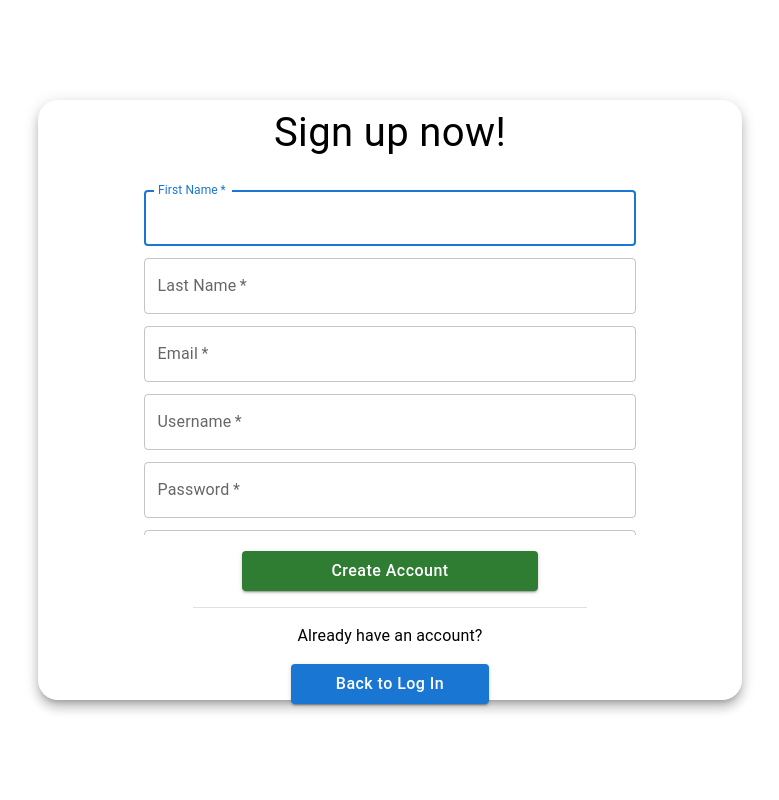
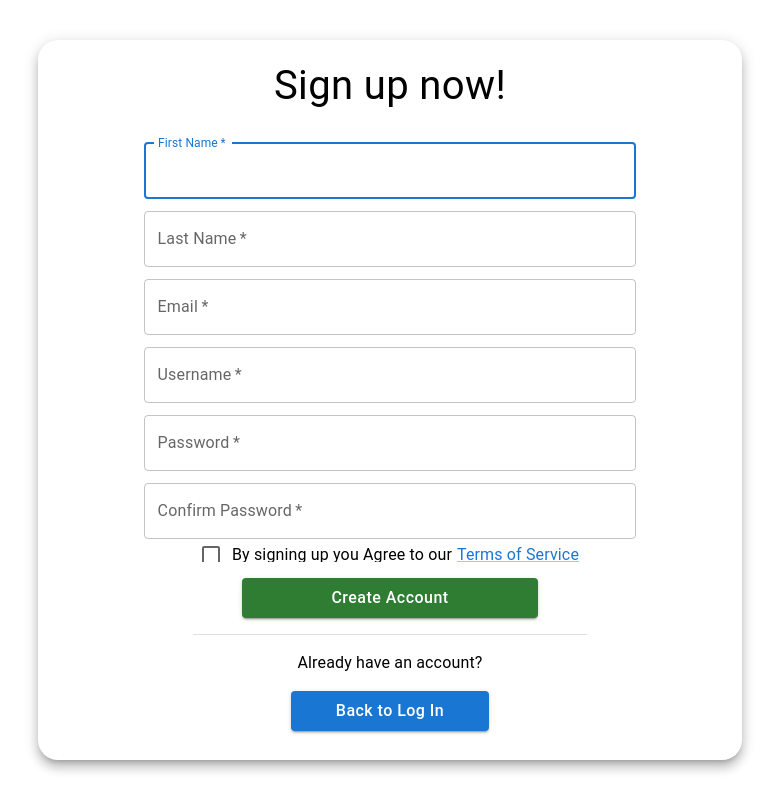
Before and after one commit to milesclark0/BoilerTalks_Frontend, a React (Vite) app: page /register in a window 1280 px wide. Shown: the whole page, without its empty margins (250-1029 px from the left). Built offline with nearby package versions, Linux system fonts and the light colour scheme.

Commit message:
ui fixes

```diff
--- a/src/pages/Register.tsx
+++ b/src/pages/Register.tsx
@@ -65,10 +65,9 @@ const Register = () => {
       setPasswordError(false)
     }
 
-    if (checked === false)
-    {
+    if (checked === false) {
+      setPolicyError(true)
       missing = true;
-      setPolicyError(true)
     }
 
     if (!missing) {
@@ -106,7 +105,7 @@ const Register = () => {
         sx={{
           backgroundColor: "white",
           boxShadow: 8,
-          height: "75%",
+          height: "90%",
           width: "55%",
           borderRadius: 5,
           display: "flex",
@@ -233,12 +232,18 @@ const Register = () => {
           <FormControl
           required
           error={policyError}
-
+          sx={{display: "inline"}}
           >
             <FormControlLabel
+              sx={{marginRight: "5px", display: "inline"}}
               control={
-                <Checkbox checked={checked} onChange={handleChecked} />}
-              label="By signing up you Agree to our" /><Link href="/policies" target="_blank">Terms of Service</Link>
+                <Checkbox sx={{display: "inline"}} checked={checked} onChange={handleChecked} />
+              }
+              label="By signing up you Agree to our"
+              />
+              <Typography sx={{display: "inline"}}>
+                <Link href="/policies" target="_blank">Terms of Service</Link>
+              </Typography>
             </FormControl>
           </div>
         </Box>
```
